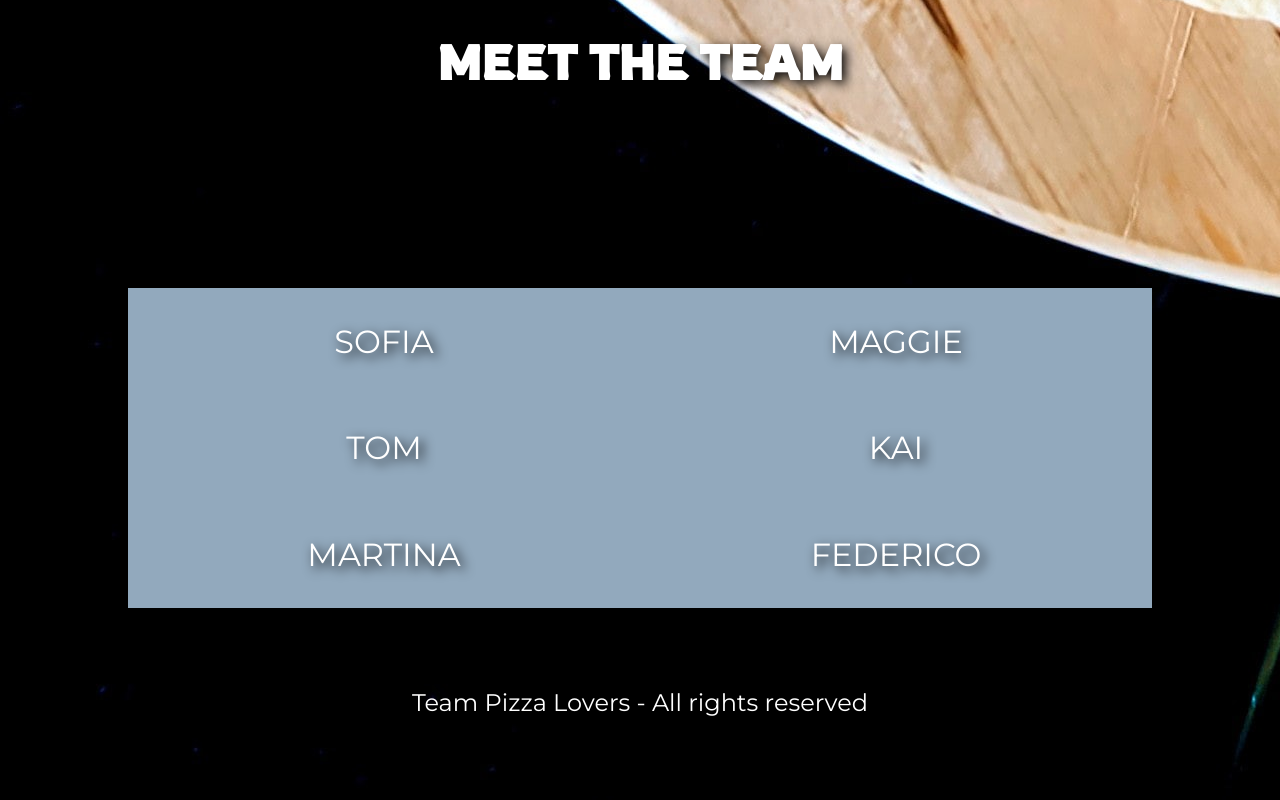
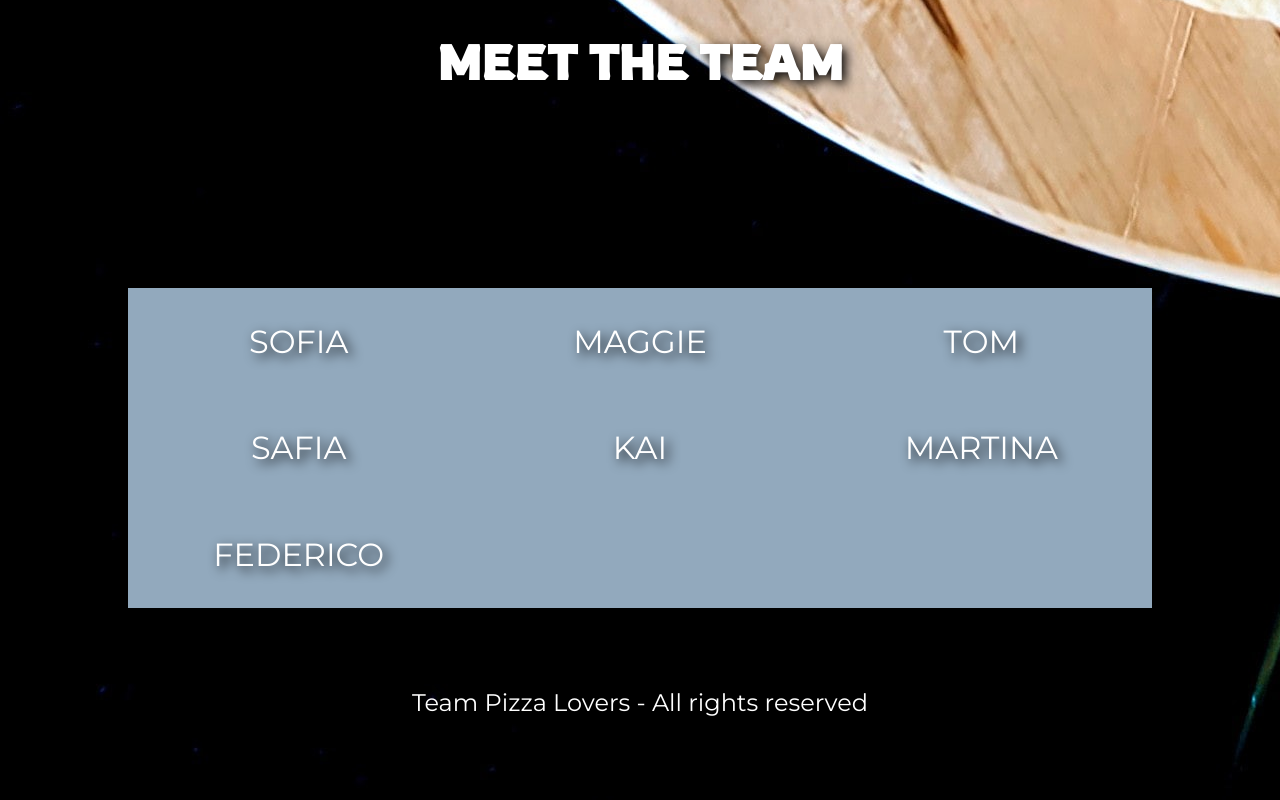
Before and after one commit to federico-barbieri/ourcommonpassion, a plain HTML site: page index.html in a window 1280 px wide. Shown: the part 3156-3956 px from the top of the page. Drawn offline with Linux system fonts and the light colour scheme.

Commit message:
Add files via upload

```diff
--- a/index.html
+++ b/index.html
@@ -54,6 +54,7 @@
       <span class="borderling">SOFIA</span>
       <span class="borderling">MAGGIE</span>
       <span class="borderling">TOM</span>
+      <span class="borderling">SAFIA</span>
       <span class="borderling">KAI</span>
       <span class="borderling">MARTINA</span>
       <span class="borderling">FEDERICO</span>
--- a/styles.css
+++ b/styles.css
@@ -107,7 +107,7 @@ body{
 
 .grid{
   display: grid;
-  grid-template-columns: 1fr 1fr;
+  grid-template-columns: 1fr 1fr 1fr;
   grid-template-rows: 1fr 1fr 1fr;
   color: white;
   width: 100%;
```
